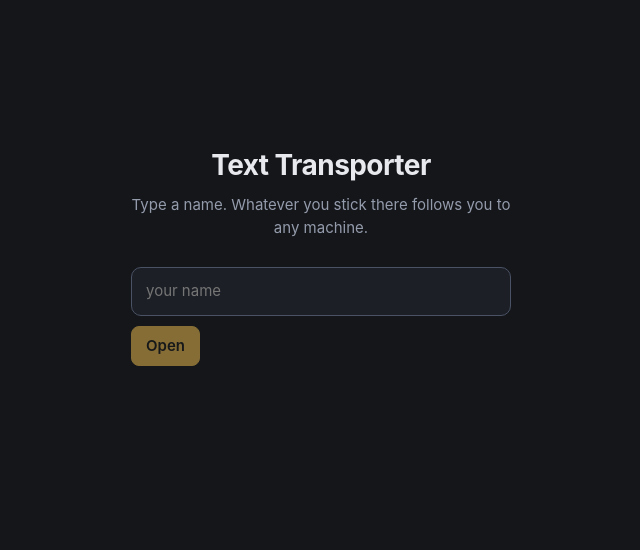
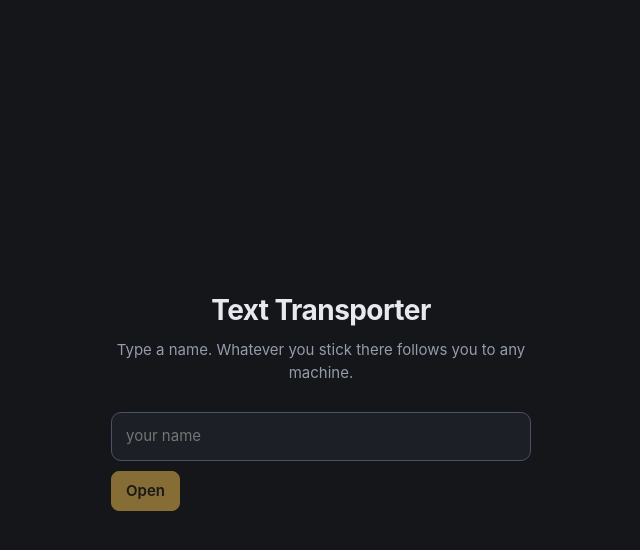
Before and after one commit to muitneliss/text-transporter, a Next.js app: page / in a window 1280 px wide. Shown: the top 550 px of the page, without its empty margins (319-959 px from the left). Built offline with nearby package versions, Linux system fonts and the light colour scheme.

Commit message:
Let the app fill the window instead of a centered column
The 1000px max-width left large dead margins that were not part of the
app; the board now runs edge to edge with fluid padding and the page
stretches to full viewport height.

```diff
--- a/app/globals.css
+++ b/app/globals.css
@@ -21,9 +21,19 @@ html,
 body {
   margin: 0;
   padding: 0;
+  min-height: 100%;
   background: var(--bg);
   color: var(--text);
   font: 15px/1.5 ui-sans-serif, -apple-system, "Segoe UI", system-ui, sans-serif;
+}
+
+html {
+  height: 100%;
+}
+
+body {
+  display: flex;
+  flex-direction: column;
 }
 
 a {
@@ -38,10 +48,11 @@ textarea {
   color: inherit;
 }
 
+/* Full-bleed: the app owns the entire window, so there is no "outside" to click. */
 .wrap {
-  max-width: 1000px;
-  margin: 0 auto;
-  padding: 32px 20px 80px;
+  flex: 1;
+  width: 100%;
+  padding: 28px clamp(16px, 3vw, 44px) 60px;
 }
 
 /* ---- header ---- */
@@ -139,10 +150,18 @@ textarea.field {
 
 /* ---- home ---- */
 .home {
-  max-width: 420px;
-  margin: 18vh auto 0;
+  flex: 1;
+  display: flex;
+  flex-direction: column;
+  justify-content: center;
+  align-items: center;
   padding: 0 20px;
   text-align: center;
+}
+
+.home > * {
+  width: 100%;
+  max-width: 420px;
 }
 
 .home h1 {
--- a/app/n/[name]/[id]/page.tsx
+++ b/app/n/[name]/[id]/page.tsx
@@ -16,7 +16,7 @@ export default async function NotePage({
   if (!note || note.owner !== owner) notFound();
 
   return (
-    <main className="wrap" style={{ maxWidth: 820 }}>
+    <main className="wrap">
       <div className="top">
         <div>
           <h1>{owner}</h1>
```
